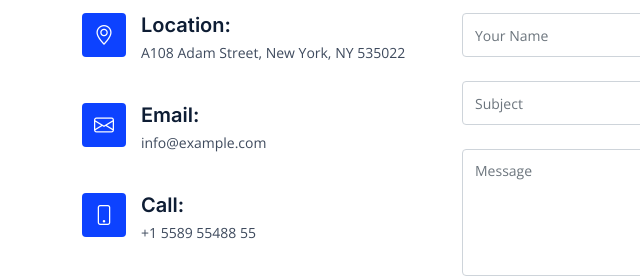
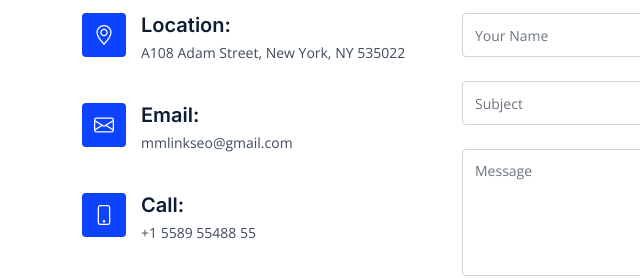
Before and after one commit to mmlinkseo/mmlinkseo.github.io, a plain HTML site: page contact.html in a window 1280 px wide. Shown: the part 980-1258 px from the top of the page, 0-640 px from the left. Drawn offline with nearby package versions, Linux system fonts and the light colour scheme.

Commit message:
Update contact.html

```diff
--- a/contact.html
+++ b/contact.html
@@ -132,7 +132,7 @@
               <i class="bi bi-envelope flex-shrink-0"></i>
               <div>
                 <h4>Email:</h4>
-                <p>info@example.com</p>
+                <p>mmlinkseo@gmail.com</p>
               </div>
             </div><!-- End Info Item -->
 
```
